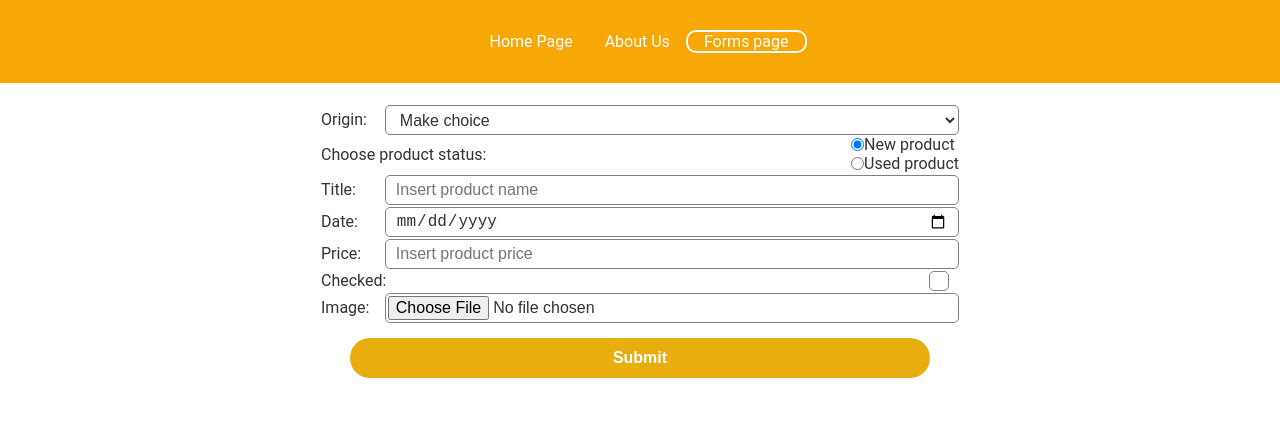
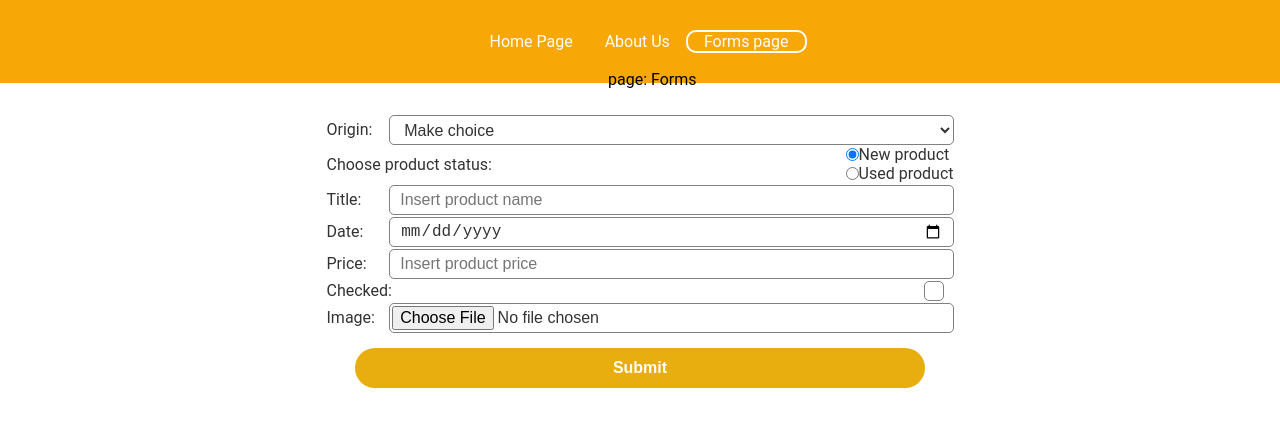
Before and after one commit to PavelPoleshchuk/rss-react, a React (Create React App) app in the folder first-app/: page /forms in a window 1280 px wide. Shown: the top 426 px of the page. Built offline with nearby package versions, Linux system fonts and the light colour scheme.

Commit message:
fix: defaultChecked in chekbox

```diff
--- a/first-app/src/App.css
+++ b/first-app/src/App.css
@@ -56,7 +56,7 @@ main {
   margin: 10px;
   text-align: center;
 }
-.top-block span {
+.page-number-span {
   position: absolute;
   top: 70px;
   left: calc(50% - 2rem);
@@ -95,20 +95,21 @@ main {
   height: 30px;
   padding: 5px 10px;
   margin-top: 2px;
+  font-size: 16px;
+  overflow-wrap: break-word;
+  color: #333;
+  background-color: #fff;
   border: 1px solid gray;
   border-radius: 5px;
-  font-size: 16px;
-  color: #333;
-  background-color: #fff;
-  overflow-wrap: break-word;
+
 }
 .forms-input input[type='file'] {
   padding: 2px;
 }
 .forms-input input[type='checkbox'] {
-  margin-right: 10px;
   width: 20px;
   height: 20px;
+  margin-right: 10px;
   margin-top: 2px;
   border-radius: 5px;
   border: 1px solid gray;
--- a/first-app/src/components/Form/Form.tsx
+++ b/first-app/src/components/Form/Form.tsx
@@ -100,7 +100,13 @@ export class Form extends Component<IFormProps, IFormState> {
             </div>
             <div className="radio-buttons">
               <label>
-                <input ref={this.radio1Ref} type="radio" name="productStatus" value="new" checked />
+                <input
+                  ref={this.radio1Ref}
+                  type="radio"
+                  name="productStatus"
+                  value="new"
+                  defaultChecked
+                />
                 New product
               </label>
               <label>
--- a/first-app/src/pages/aboutUs/AboutUs.tsx
+++ b/first-app/src/pages/aboutUs/AboutUs.tsx
@@ -4,7 +4,7 @@ const AboutUs = () => {
   return (
     <>
       <div data-testid="about-us" className="top-block">
-        <span>page: About Us</span>
+        <span className="page-number-span">page: About Us</span>
       </div>
       <h1>About Us</h1>
     </>
--- a/first-app/src/pages/formPage/FormPage.tsx
+++ b/first-app/src/pages/formPage/FormPage.tsx
@@ -19,7 +19,8 @@ class FormPage extends Component<object, IState> {
   };
   render() {
     return (
-      <div style={{ width: '100%' }}>
+      <div className="top-block">
+        <span className="page-number-span">page: Forms</span>
         <Form addNewCard={this.addNewCard} />
         <CardList cardsData={this.state.cardsData} />
       </div>
--- a/first-app/src/pages/homePage/HomePage.tsx
+++ b/first-app/src/pages/homePage/HomePage.tsx
@@ -7,7 +7,7 @@ const HomePage = () => {
     <>
       <div data-testid="home-page" className="top-block">
         <Input placeholder={'Your request'} />
-        <span>page: Home</span>
+        <span className="page-number-span">page: Home</span>
       </div>
       <>
         <Products />
```
